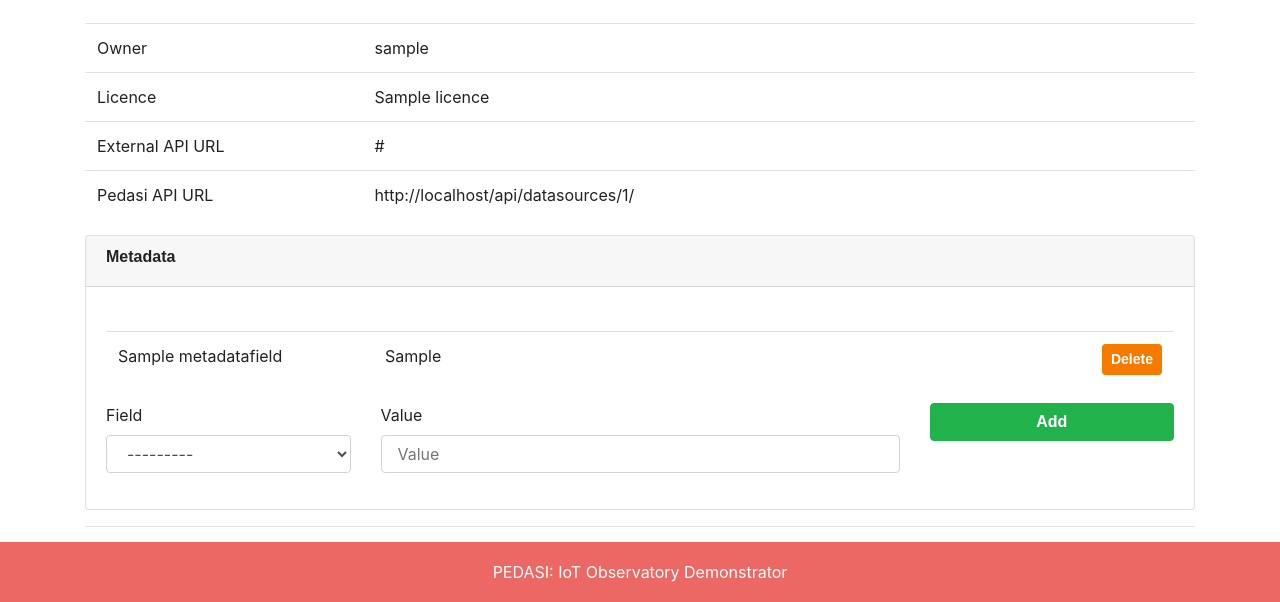
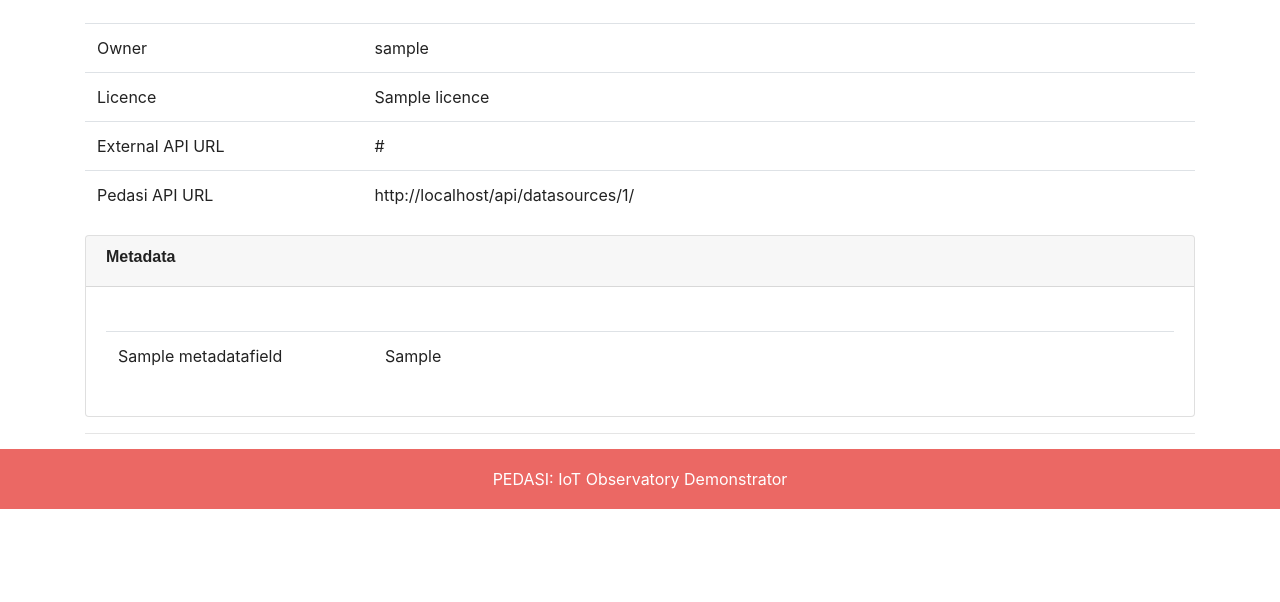
Before and after one commit to tiferrei/PEDASI, a Django app: page /datasources/1/ in a window 1280 px wide. Shown: the part 438-1040 px from the top of the page. After the commit the page ends 947 px from the top, so only its background shows below. Run offline with Django 3.2, Linux system fonts and the light colour scheme; a user stored in the database is signed in; tables that the repository leaves empty hold one stand-in row (values such as "Sample post"); some libraries are stand-ins or nearby versions; some web fonts are replaced.

Commit message:
Remove metadata form from data source detail view - #70

```diff
--- a/datasources/forms.py
+++ b/datasources/forms.py
@@ -97,12 +97,6 @@ class PermissionGrantForm(forms.ModelForm):
         fields = ['granted', 'push_granted']
 
 
-class MetadataFieldForm(forms.ModelForm):
-    class Meta:
-        model = models.MetadataItem
-        fields = ['field', 'value']
-
-
 class LicenceForm(forms.ModelForm):
     class Meta:
         model = models.Licence
--- a/datasources/static/js/metadata.js
+++ b/datasources/static/js/metadata.js
@@ -21,109 +21,12 @@ function setRatingUrl(url) {
 
 
 function getCookie(name) {
+    "use strict";
     const re = new RegExp("(^| )" + name + "=([^;]+)");
     const match = document.cookie.match(re);
     if (match) {
         return match[2];
     }
-}
-
-
-function tableAppendRow(table, values, id=null) {
-    const row = table.insertRow(-1);
-    if (id !== null) {
-        row.id = id;
-    }
-
-    for (const value of values) {
-        const cell = row.insertCell(-1);
-        const text = document.createTextNode(value);
-        cell.appendChild(text);
-    }
-
-    return row;
-}
-
-
-function postMetadata() {
-    fetch(
-        metadataUrl,
-        {
-            method: "POST",
-            body: JSON.stringify({
-                field: document.getElementById("id_field").value,
-                value: document.getElementById("id_value").value
-            }),
-            headers: {
-                "Accept": "application/json",
-                "Content-Type": "application/json",
-                "X-CSRFToken": getCookie("csrftoken")
-            }
-        }
-    ).then(
-        response => response.json()
-    ).then(
-        function (response) {
-            if (response.status === "success") {
-                const table = document.getElementById("tableMetadata");
-                const field = response.data.field;
-                const value = response.data.value;
-
-                const row = tableAppendRow(
-                    table,
-                    [field, value],
-                    "metadata-row-" + response.data.field_short + "-" + value
-                );
-
-                const buttonCell = row.insertCell(-1);
-                const button = document.createElement("button");
-
-                button.id = "btn-" + field + "-" + value;
-                button.classList.add("btn", "btn-sm", "btn-danger", "float-right");
-                button.addEventListener(
-                    "click",
-                    function () {
-                        const f = response.data.field_short;
-                        const v = value;
-                        deleteMetadata(f, v);
-                    }
-                );
-                button.textContent = "Delete";
-                buttonCell.appendChild(button);
-                row.appendChild(buttonCell);
-            }
-        }
-    ).catch(
-        function (e) {
-            console.log(e);
-        }
-    )
-}
-
-function deleteMetadata(field, value) {
-    fetch(
-        metadataUrl,
-        {
-            method: "DELETE",
-            body: JSON.stringify({
-                field: field,
-                value: value
-            }),
-            headers: {
-                "Accept": "application/json",
-                "Content-Type": "application/json",
-                "X-CSRFToken": getCookie("csrftoken")
-            }
-        }
-    ).then(
-        response => response.json()
-    ).then(function (response) {
-        if (response.status === "success") {
-            const row = document.getElementById("metadata-row-" + field + "-" + value);
-            row.parentNode.removeChild(row);
-        }
-
-    })
 }
 
 function updateMetadata(metadataIdField, valueField) {
--- a/datasources/templates/datasources/datasource/detail.html
+++ b/datasources/templates/datasources/datasource/detail.html
@@ -1,17 +1,5 @@
 {% extends "base.html" %}
 {% load bootstrap4 %}
-
-{% block extra_head %}
-    {% if metadata_field_form %}
-        {% load static %}
-
-        <script type="application/javascript" src="{% static 'js/metadata.js' %}"></script>
-
-        <script type="application/javascript">
-            setMetadataUrl("/datasources/{{ datasource.pk }}/metadata");
-        </script>
-    {% endif %}
-{% endblock %}
 
 {% block content %}
     <nav aria-label="breadcrumb">
@@ -144,9 +132,6 @@
                 <thead>
                 <th scope="col" class="w-25 border-0"></th>
                 <th scope="col" class="border-0"></th>
-                {% if metadata_field_form %}
-                    <th scope="col" class="w-25 border-0"></th>
-                {% endif %}
                 </thead>
 
                 <tbody>
@@ -154,36 +139,10 @@
                     <tr id="metadata-row-{{ metadata_item.field.short_name }}-{{ metadata_item.value }}">
                         <td>{{ metadata_item.field.name }}</td>
                         <td>{{ metadata_item.value }}</td>
-
-                        {% if metadata_field_form %}
-                            <td>
-                                <button role="button"
-                                        onclick="deleteMetadata('{{ metadata_item.field.short_name }}','{{ metadata_item.value }}')"
-                                        class="btn btn-sm btn-danger float-right">Delete</button>
-                            </td>
-                        {% endif %}
                     </tr>
                 {% endfor %}
                 </tbody>
             </table>
-
-            {% if metadata_field_form %}
-                <form id="formMetadata" class="form" action="javascript:postMetadata();">
-                    {% csrf_token %}
-
-                    <div class="row">
-                        <div class="col-3">
-                            {% bootstrap_field metadata_field_form.field layout='inline' %}
-                        </div>
-                        <div class="col-6">
-                            {% bootstrap_field metadata_field_form.value layout='inline' %}
-                        </div>
-                        <div class="col-3">
-                            <button type="submit" class="btn btn-block btn-success">Add</button>
-                        </div>
-                    </div>
-                </form>
-            {% endif %}
         </div>
     </div>
 
--- a/datasources/views/datasource.py
+++ b/datasources/views/datasource.py
@@ -37,8 +37,6 @@ class DataSourceDetailView(DetailView):
         context = super().get_context_data(**kwargs)
 
         context['has_edit_permission'] = self.request.user.is_superuser or self.request.user == self.object.owner
-        if context['has_edit_permission']:
-            context['metadata_field_form'] = forms.MetadataFieldForm()
 
         try:
             context['is_catalogue'] = self.object.is_catalogue
```
